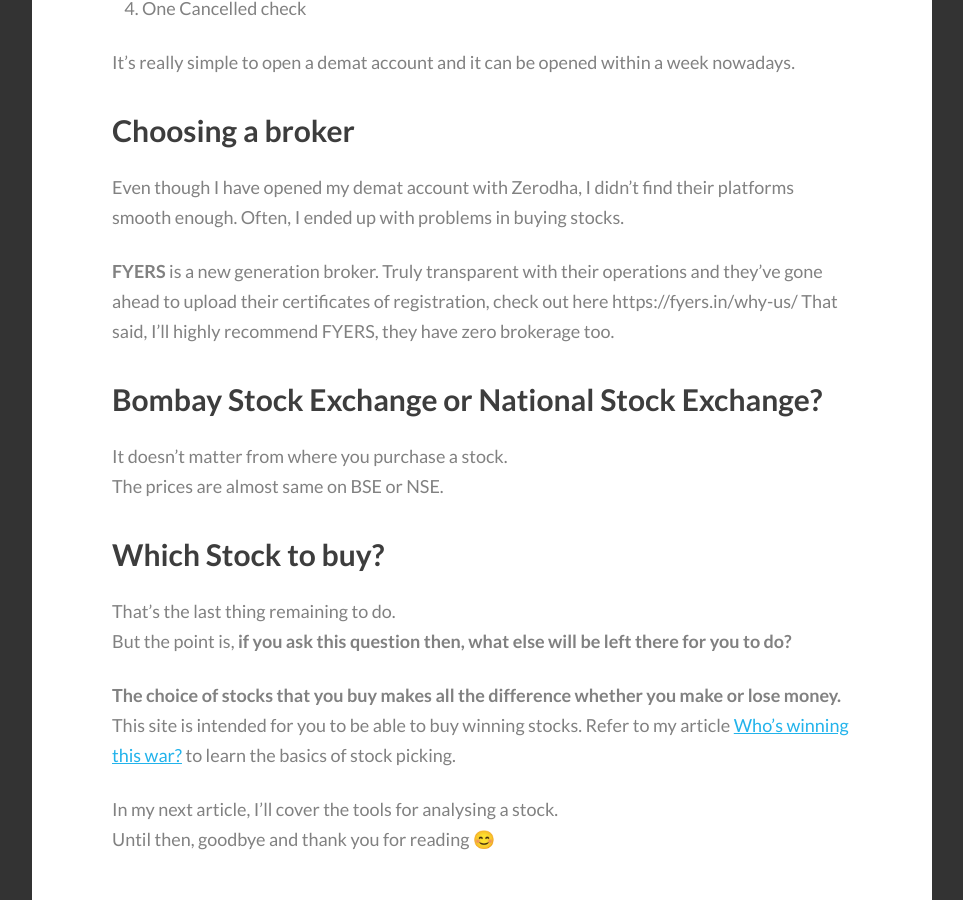
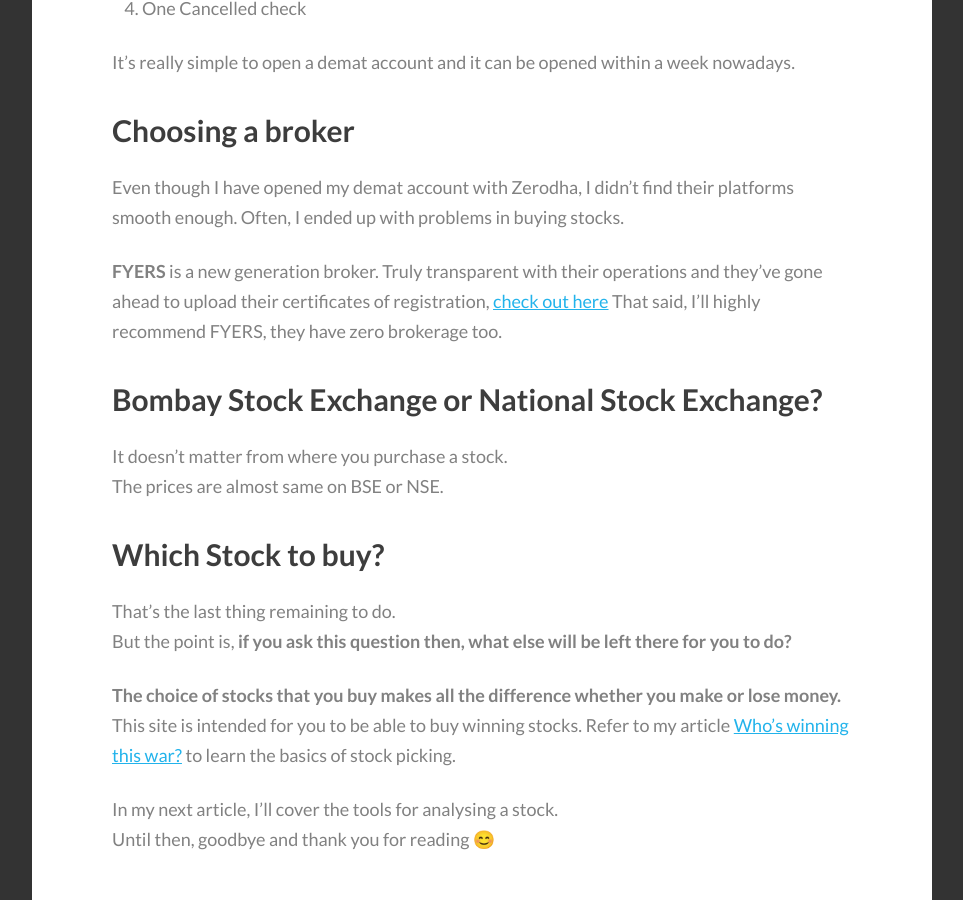
Before and after one commit to investingknights/investingknights.github.io, a Jekyll site: the page built from _posts/2018-03-22-how-to-buy-stocks.md, in a window 1280 px wide and 900 px high, scrolled down 2450 px. Shown: the whole window, without its empty margins (8-971 px from the left). Built offline with Jekyll 4.4.1, drawn with Linux system fonts in a browser that asks for light colours; some web fonts are replaced; comment, search, counter and statistics services are not loaded.

Commit message:
Update 2018-03-22-how-to-buy-stocks.md

```diff
--- a/_posts/2018-03-22-how-to-buy-stocks.md
+++ b/_posts/2018-03-22-how-to-buy-stocks.md
@@ -56,7 +56,7 @@
 ## Choosing a broker
 Even though I have opened my demat account with Zerodha, I didn’t find their platforms smooth enough. Often, I ended up with problems in buying stocks.
 
-**FYERS** is a new generation broker. Truly transparent with their operations and they’ve gone ahead to upload their certificates of registration, check out here https://fyers.in/why-us/
+**FYERS** is a new generation broker. Truly transparent with their operations and they’ve gone ahead to upload their certificates of registration, [check out here](https://fyers.in/why-us/)
 That said, I’ll highly recommend FYERS, they have zero brokerage too.
 
 ## Bombay Stock Exchange or National Stock Exchange?
```
